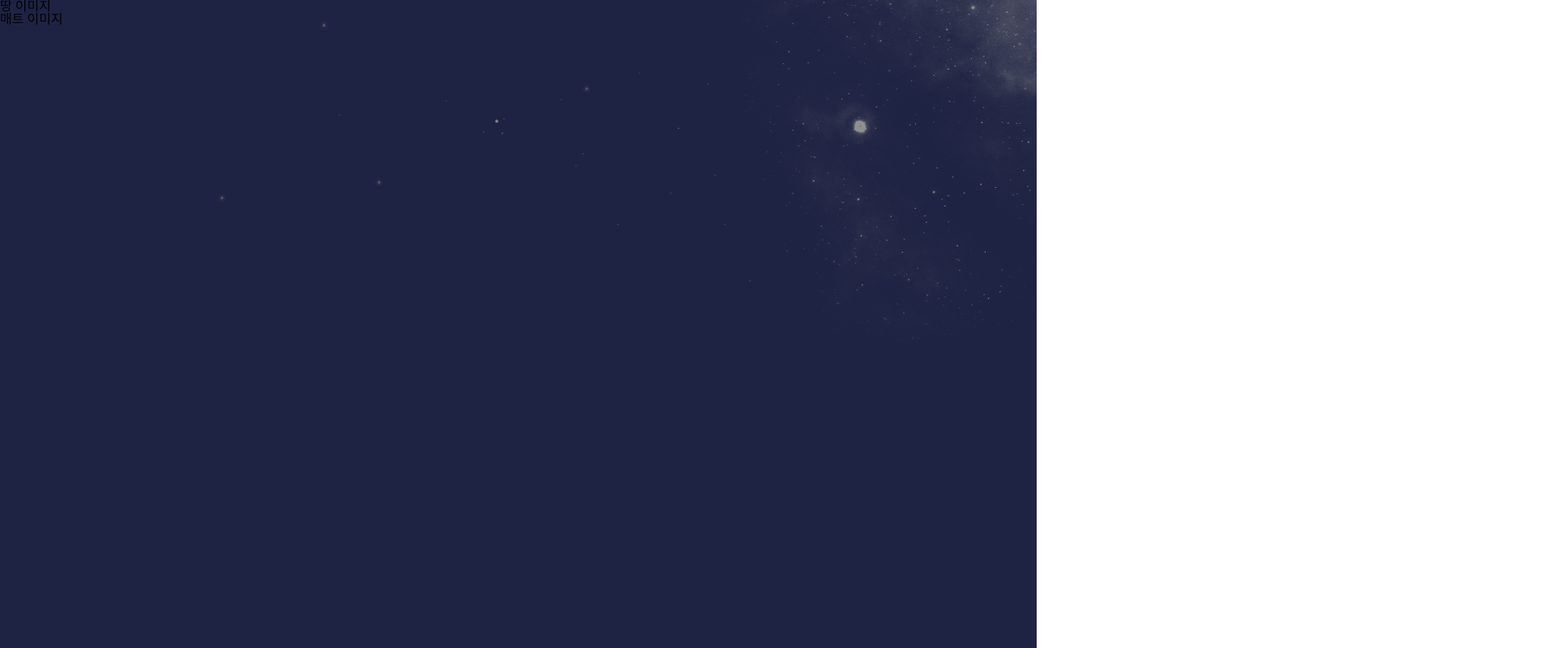
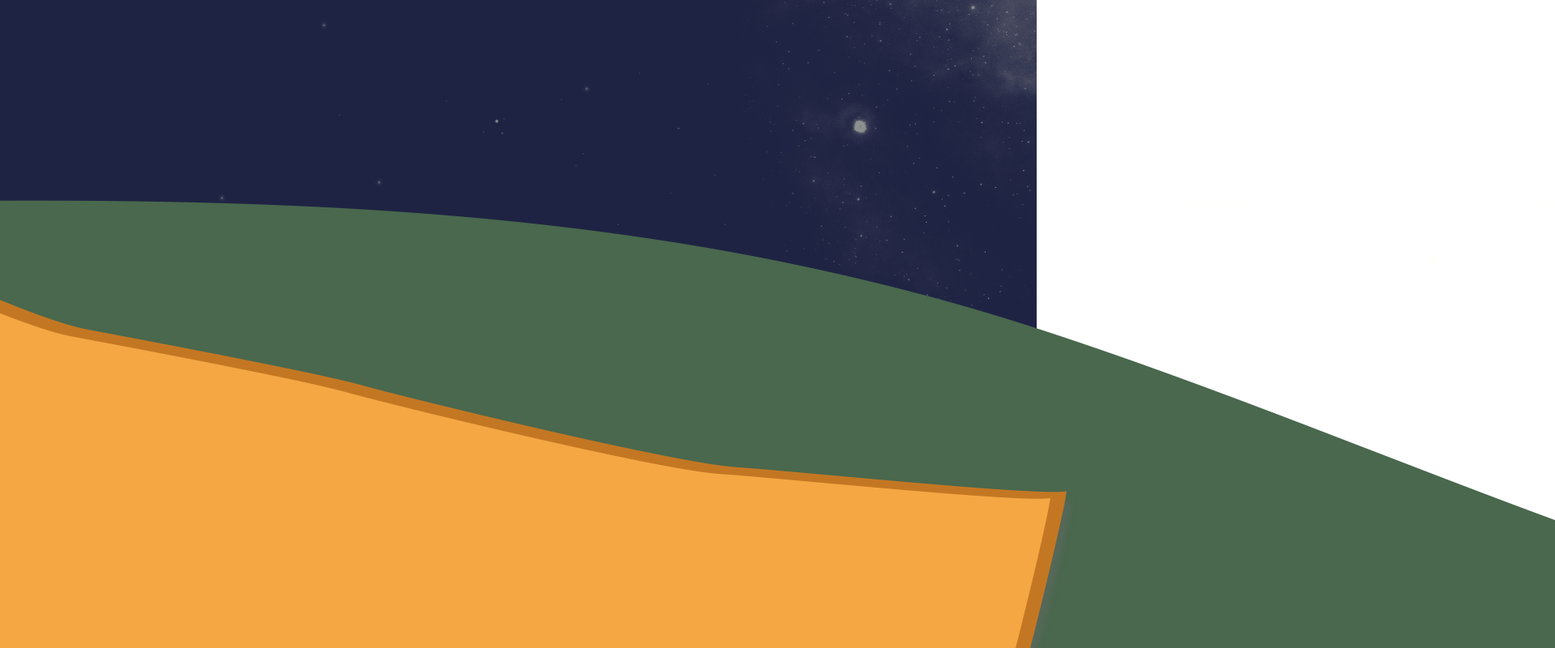
Before and after one commit to Lee-Ji-Hyeon/Lee-Ji-Hyeon.github.io, a plain HTML site: page index.html in a window 1280 px wide. Shown: the whole page at 81% size, 1920 px wide, since content can reach past the window. Drawn offline with nearby package versions, Linux system fonts and the light colour scheme.

Commit message:
메인 배경 css 수정

```diff
--- a/css/style.css
+++ b/css/style.css
@@ -7,7 +7,27 @@ body {
 }
 
 #main {
+    position: relative;
     width: 100%;
     height: 100%;
     background: url(../images/background.png) no-repeat 0 0 /cover;
 }
+
+.ground {
+    position: absolute;
+    width: 1920px;
+    height: 557px;
+    background: url('../images/ground.png') no-repeat 0 0 /cover;
+    text-indent: -9999em;
+    bottom: 0;
+
+}
+
+.mat {
+    position: absolute;
+    width: 1331px;
+    height: 431px;
+    background: url(../images/mat.png) no-repeat 0 0 /cover;
+    text-indent: -9999em;
+    bottom: 0;
+}
```
